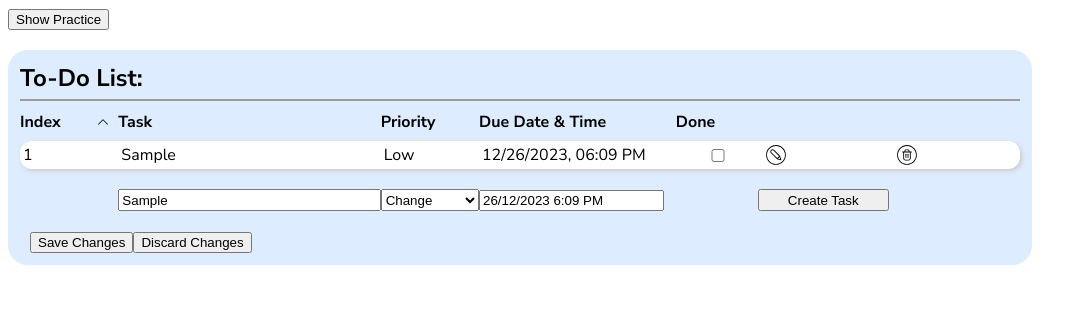
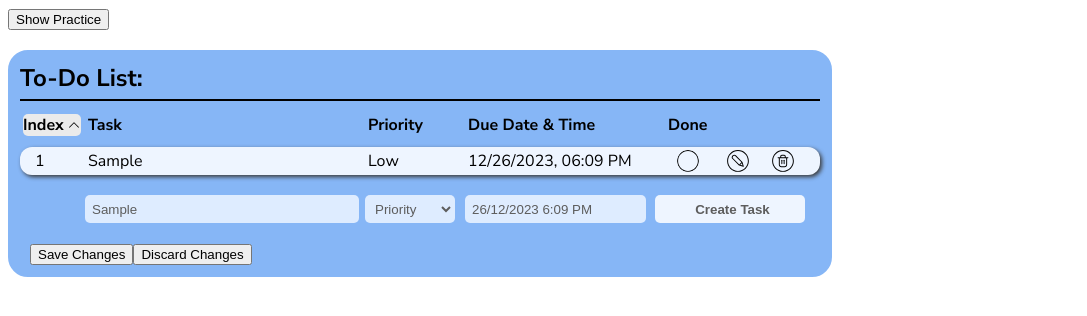
Before and after one commit to bryanlzl/React-Tasker, a React (Create React App) app in the folder client/: page / in a window 1280 px wide. Both pictures are taken after typing "Sample" into the empty fields and a click on the button "Create Task". Shown: the top 316 px of the page, without its empty margins (0-1087 px from the left). Built offline with nearby package versions, Linux system fonts and the light colour scheme; no server answers; the HTML template or start-up script is replaced by a standard one.

Commit message:
add: main css styling
- added majority of the CSS styling for react tasker
- sorted header is now highlighted

```diff
--- a/client/src/components/TaskTracker/task.js
+++ b/client/src/components/TaskTracker/task.js
@@ -2,6 +2,8 @@ import React, { useState } from "react";
 import TaskForm from "./taskCreateForm";
 import editIcon from "../../assets/icons/edit-icon.svg";
 import deleteIcon from "../../assets/icons/delete-icon.svg";
+import checkIcon from "../../assets/icons/check-tick-icon.svg";
+import emptyCircleIcon from "../../assets/icons/empty-circle-icon.svg";
 import "../../styles/taskTracker/task.css";
 import "../../styles/taskTracker/taskCreateForm.css";
 
@@ -16,12 +18,27 @@ function Task(props) {
   const taskId = props.taskEntry.taskId;
   const [isEdit, setEdit] = useState(false);
   const strikeThrough = isCompleted && "task-complete";
+  const renderCheck = () => {
+    return isCompleted ? (
+      <img
+        alt="empty-circle-icon"
+        className="custom-checkbox"
+        src={checkIcon}
+      />
+    ) : (
+      <img
+        alt="empty-circle-icon"
+        className="custom-checkbox"
+        src={emptyCircleIcon}
+      />
+    );
+  };
 
   return (
     <div className="task">
       <div className="task-entry">
         <div className={`task-entry-values ${strikeThrough}`}>
-          <div>{taskKey}</div>
+          <div className="task-index-entry">{taskKey}</div>
           <div>{taskName}</div>
           <div>{taskPriority}</div>
           <div>
@@ -35,7 +52,9 @@ function Task(props) {
             })}
           </div>
         </div>
+
         <input
+          id={`taskCheckBox${taskKey}`}
           className="task-checkbox"
           type="checkbox"
           onChange={() => {
@@ -43,6 +62,11 @@ function Task(props) {
           }}
           checked={isCompleted}
         />
+
+        <label htmlFor={`taskCheckBox${taskKey}`} className="custom-checkbox">
+          {renderCheck()}
+        </label>
+
         <button
           className="edit-remove-button"
           onClick={() => {
@@ -51,6 +75,7 @@ function Task(props) {
         >
           <img className="edit-remove-icon" alt="edit-icon" src={editIcon} />
         </button>
+
         <button
           className="edit-remove-button"
           onClick={() => taskChangeHandler("delete", taskId, {})}
--- a/client/src/components/TaskTracker/taskCreateForm.js
+++ b/client/src/components/TaskTracker/taskCreateForm.js
@@ -48,22 +48,26 @@ function TaskCreateForm(props) {
         <input
           type="text"
           name="taskName"
-          placeholder="Rename Task"
+          className="create-input-box task-name-input"
+          placeholder={formType === "edit" ? "Rename Task" : "Enter Task Name"}
           onChange={handleInputChange}
         />
         <select
           name="taskPriority"
           onChange={handleInputChange}
           defaultValue="Low"
+          className="create-select-input-box"
         >
-          <option value="Low">Change</option>
+          <option value="Low">
+            {formType === "edit" ? "Change" : "Priority"}
+          </option>
           <option value="High">High</option>
           <option value="Medium">Medium</option>
           <option value="Low">Low</option>
         </select>
-
         <DatePicker
-          className="my-custom-datepicker"
+          portalId="root-portal"
+          className="my-custom-datepicker create-input-box"
           type="date"
           name="dueDate"
           selected={taskForm.dueDate}
@@ -75,24 +79,36 @@ function TaskCreateForm(props) {
           dateFormat="dd/MM/yyyy h:mm a"
           showTimeInput
         />
-        <div />
+        {formType === "edit" ? (
           <button
-          className={formType === "edit" && "confirm-cancel-button"}
+            className={
+              formType === "edit"
+                ? "confirm-cancel-button"
+                : "hide-confirm-cancel-button"
+            }
             onClick={(event) => {
               handleSubmit(event);
               formType === "edit" && closeEdit(false);
             }}
           >
-          {formType === "edit" ? (
             <img
               className="confirm-cancel-icon"
               alt="check-icon"
               src={checkIcon}
             />
+          </button>
         ) : (
-            "Create Task"
+          <button
+            className="create-task-button"
+            onClick={(event) => {
+              handleSubmit(event);
+            }}
+            value="Create Task"
+          >
+            Create Task
+          </button>
         )}
-        </button>
+
         {formType === "edit" && (
           <button
             className="confirm-cancel-button"
--- a/client/src/components/TaskTracker/taskList.js
+++ b/client/src/components/TaskTracker/taskList.js
@@ -25,7 +25,31 @@ function TaskList(props) {
     return dueDate2 - dueDate1;
   };
   const [currSort, setCurrSort] = useState("index");
-
+  const highlightTaskHeader = (sortType) => {
+    let cssHeaderSort = String();
+    switch (currSort) {
+      case "index":
+        cssHeaderSort = "index-header-sort";
+        break;
+      case "task":
+        cssHeaderSort = "task-name-header-sort";
+        break;
+      case "priority":
+        cssHeaderSort = "priority-header-sort";
+        break;
+      case "dueDate":
+        cssHeaderSort = "date-header-sort";
+        break;
+      case "completed":
+        cssHeaderSort = "completed-header-sort";
+        break;
+      default:
+        break;
+    }
+    return currSort === sortType
+      ? `task-header-sort ${cssHeaderSort}`
+      : "task-header";
+  };
   const renderSortArrow = (sortType) => {
     return (
       currSort === sortType &&
@@ -94,7 +118,7 @@ function TaskList(props) {
     <div className="task-list">
       <div className={"task-entry-header task-column-header"}>
         <div
-          className="task-header"
+          className={highlightTaskHeader("index")}
           onClick={() => {
             setSortState((prev) => {
               return { ...prev, index: !prev["index"] };
@@ -106,7 +130,7 @@ function TaskList(props) {
           {renderSortArrow("index")}
         </div>
         <div
-          className="task-header"
+          className={highlightTaskHeader("task")}
           onClick={() => {
             setSortState((prev) => {
               return { ...prev, task: !prev["task"] };
@@ -118,7 +142,7 @@ function TaskList(props) {
           {renderSortArrow("task")}
         </div>
         <div
-          className="task-header"
+          className={highlightTaskHeader("priority")}
           onClick={() => {
             setSortState((prev) => {
               return { ...prev, priority: !prev["priority"] };
@@ -130,7 +154,7 @@ function TaskList(props) {
           {renderSortArrow("priority")}
         </div>
         <div
-          className="task-header"
+          className={highlightTaskHeader("dueDate")}
           onClick={() => {
             setSortState((prev) => {
               return { ...prev, dueDate: !prev["dueDate"] };
@@ -142,7 +166,7 @@ function TaskList(props) {
           {renderSortArrow("dueDate")}
         </div>
         <div
-          className="task-header"
+          className={highlightTaskHeader("completed")}
           onClick={() => {
             setSortState((prev) => {
               return { ...prev, completed: !prev["completed"] };
@@ -150,7 +174,7 @@ function TaskList(props) {
             setCurrSort("completed");
           }}
         >
-          Done
+          <p className="task-done-header">Done</p>
           {renderSortArrow("completed")}
         </div>
       </div>
--- a/client/src/styles/taskTracker/task.css
+++ b/client/src/styles/taskTracker/task.css
@@ -4,41 +4,38 @@
   margin: 8px 0 8px 0;
   padding: 3px;
   border-radius: 12px;
-  background-color: white;
-  box-shadow: 2px 2px 4px #cccccc;
+  background-color: var(--color1);
+  box-shadow: 2px 2px 4px #3a3a3a;
 }
 
 .task-entry {
   display: grid;
-  grid-template-columns: 2fr 0.25fr 0.4fr 0.4fr;
+  grid-template-columns: 645px 40px 60px 30px;
   height: auto;
-  width: 1000px;
   align-items: center;
 }
 
 .task-entry-values {
   display: grid;
-  grid-template-columns: 0.3fr 0.8fr 0.3fr 0.6fr;
+  grid-template-columns: 65px 280px 100px 200px;
   height: auto;
   width: auto;
 }
 
-.task-title {
-  margin: 10px 0 10px 0;
-  padding: 0 0 5px 0;
-  border-style: solid;
-  border-width: 0 0 2px 0;
-  border-color: rgb(156, 156, 156);
-  font-weight: bolder;
-  font-size: x-large;
+.task-index-entry {
+  margin-left: 12px;
 }
 
 .task-checkbox {
-  width: 70px;
+  display: none;
 }
 
-.task-column-header {
-  font-weight: bold;
+.custom-checkbox {
+  justify-self: center;
+  width: 22px;
+  height: 22px;
+  border-radius: 50%;
+  cursor: pointer;
 }
 
 .task-complete {
@@ -49,8 +46,9 @@
   border: none;
   border-radius: 11px;
   background-color: transparent;
-  max-width: 20px;
-  max-height: 20px;
+  justify-self: center;
+  max-width: 22px;
+  max-height: 22px;
   padding: 0;
   margin: 0 5px 0 5px;
 }
@@ -60,6 +58,7 @@
 }
 
 .edit-remove-icon {
-  max-width: 20px;
+  justify-self: center;
+  max-width: 22px;
   cursor: pointer;
 }
--- a/client/src/styles/taskTracker/taskCreateForm.css
+++ b/client/src/styles/taskTracker/taskCreateForm.css
@@ -2,28 +2,33 @@
 
 .task-edit-form {
   display: grid;
-  grid-template-columns: 0.3fr 0.8fr 0.3fr 0.6fr 0.25fr 0.4fr 0.4fr;
+  grid-template-columns: 65px 280px 100px 200px 40px 60px;
   height: auto;
-  width: 1000px;
-  margin: 5px 0 5px 0;
+  margin: 2px 0 0 0;
+  align-items: center;
 }
 
 .task-create-form {
   display: grid;
-  grid-template-columns: 0.3fr 0.8fr 0.3fr 0.6fr 0.25fr 0.4fr 0.4fr;
+  grid-template-columns: 65px 280px 100px 190px 150px;
   height: auto;
-  width: 1000px;
   margin: 20px 0 20px 0;
+  align-items: center;
 }
 
 .confirm-cancel-button {
   border: none;
   border-radius: 11px;
   background-color: transparent;
-  max-width: 20px;
-  max-height: 20px;
+  justify-self: center;
+  max-width: 22px;
+  max-height: 22px;
   padding: 0;
   margin: 0 5px 0 5px;
+}
+
+.hide-confirm-cancel-button {
+  display: none;
 }
 
 .confirm-cancel-button:hover {
@@ -31,8 +36,65 @@
 }
 
 .confirm-cancel-icon {
-  max-width: 20px;
+  max-width: 22px;
   border-radius: 11px;
   padding: 0;
   cursor: pointer;
 }
+
+.create-input-box {
+  height: 24px;
+  padding: 0;
+  text-indent: 5px;
+  border-radius: 5px;
+  border: 2px solid transparent;
+  background-color: var(--color2);
+  color: rgb(93, 93, 93);
+}
+
+.create-input-box:focus {
+  outline: none;
+  border: 2px solid var(--color4);
+}
+
+.create-select-input-box {
+  height: 28px;
+  width: 90px;
+  padding: 0;
+  text-indent: 5px;
+  border-radius: 5px;
+  border: 1px solid transparent;
+  background-color: var(--color2);
+  color: rgb(93, 93, 93);
+}
+
+.create-select-input-box:focus {
+  outline: none;
+  border: 2px solid var(--color4);
+}
+
+.task-name-input {
+  width: 270px;
+}
+
+.task-date-input {
+  width: 190px;
+}
+
+.create-task-button {
+  height: 28px;
+  width: 150px;
+  padding: 0;
+  text-indent: 5px;
+  border-radius: 5px;
+  border: 1px solid transparent;
+  background-color: var(--color1);
+  color: rgb(93, 93, 93);
+  font-weight: bold;
+  justify-self: center;
+  cursor: pointer;
+}
+
+.create-task-button:hover {
+  background-color: rgb(169, 251, 255);
+}
--- a/client/src/styles/taskTracker/taskList.css
+++ b/client/src/styles/taskTracker/taskList.css
@@ -2,11 +2,44 @@
 
 .task-list {
   margin-top: 10px;
+  width: 800px;
 }
 
 .task-header {
   display: flex;
-  justify-content: space-between;
+  justify-content: left;
+}
+
+.task-header-sort {
+  display: flex;
+  justify-content: left;
+  background-color: rgb(235, 235, 235);
+  border-radius: 5px;
+}
+
+.index-header-sort {
+  width: 58px;
+}
+.task-name-header-sort {
+  width: 270px;
+}
+.priority-header-sort {
+  width: 90px;
+}
+.date-header-sort {
+  width: 190px;
+}
+.completed-header-sort {
+  width: 60px;
+}
+
+.task-column-header {
+  padding: 3px;
+  font-weight: bold;
+}
+
+.task-done-header {
+  margin: 0;
 }
 
 .task-header:hover {
@@ -16,13 +49,12 @@
 
 .task-entry-header {
   display: grid;
-  grid-template-columns: 0.3fr 0.8fr 0.3fr 0.6fr 0.25fr 0.4fr 0.4fr;
+  grid-template-columns: 65px 280px 100px 200px 70px;
   height: auto;
-  width: 1000px;
   cursor: pointer;
 }
 
 .sort-arrow-icon {
   max-width: 10px;
-  margin-right: 10px;
+  margin: 0 5px 0 5px;
 }
--- a/client/src/styles/taskTracker/taskTracker.css
+++ b/client/src/styles/taskTracker/taskTracker.css
@@ -4,10 +4,10 @@
   border-style: solid;
   border-width: 2px;
   border-radius: 20px;
-  border-color: var(--color2);
+  border-color: var(--color3);
   margin-top: 20px;
-  width: 1020px;
-  background-color: var(--color2);
+  width: 820px;
+  background-color: var(--color3);
 }
 
 .task-tracker-content {
@@ -17,3 +17,13 @@
 .task-save-change {
   margin: 10px 0 10px 10px;
 }
+
+.task-title {
+  margin: 10px 0 10px 0;
+  padding: 0 0 5px 0;
+  border-style: solid;
+  border-width: 0 0 2px 0;
+  border-color: rgb(0, 0, 0);
+  font-weight: bolder;
+  font-size: x-large;
+}
```
Also changed, not shown: client/src/assets/icons/empty-circle-icon.svg (added). Lines whose indentation alone changed are shown as unchanged.
